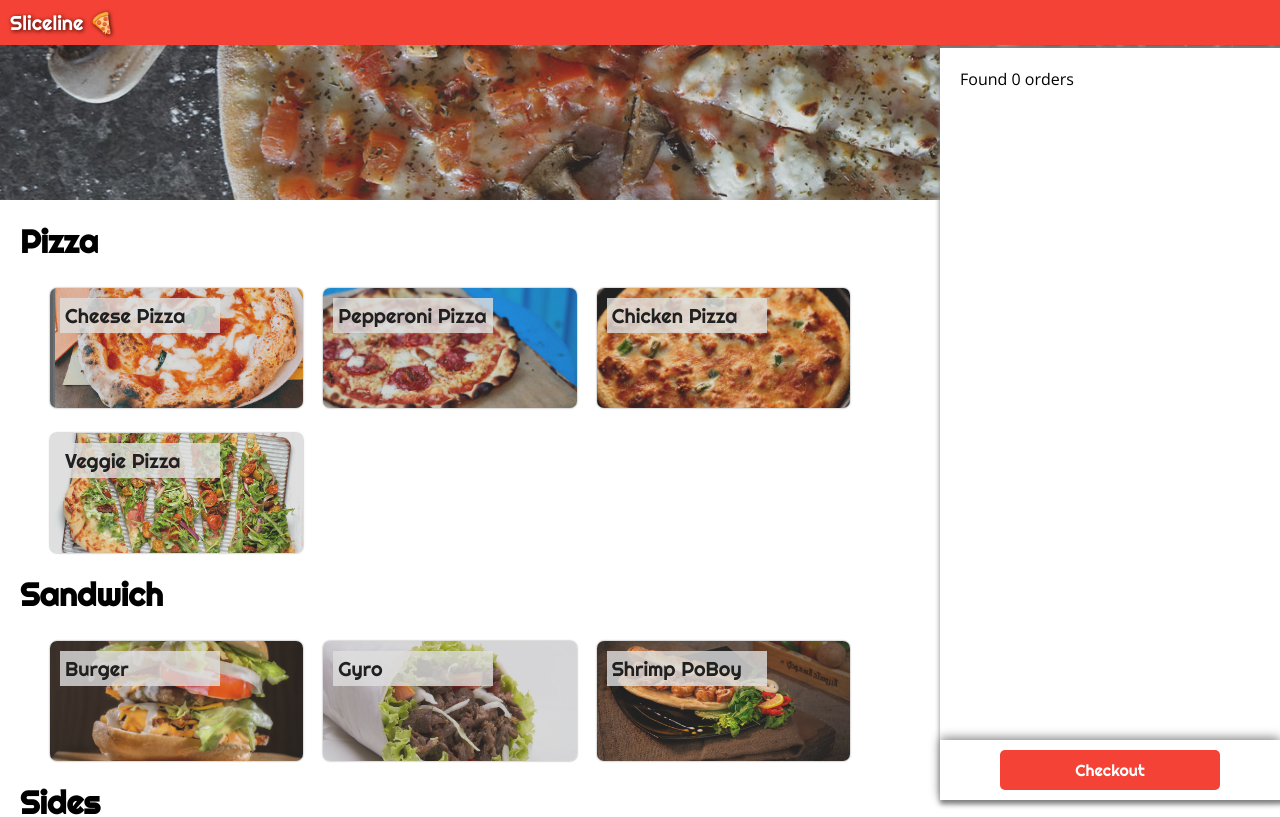
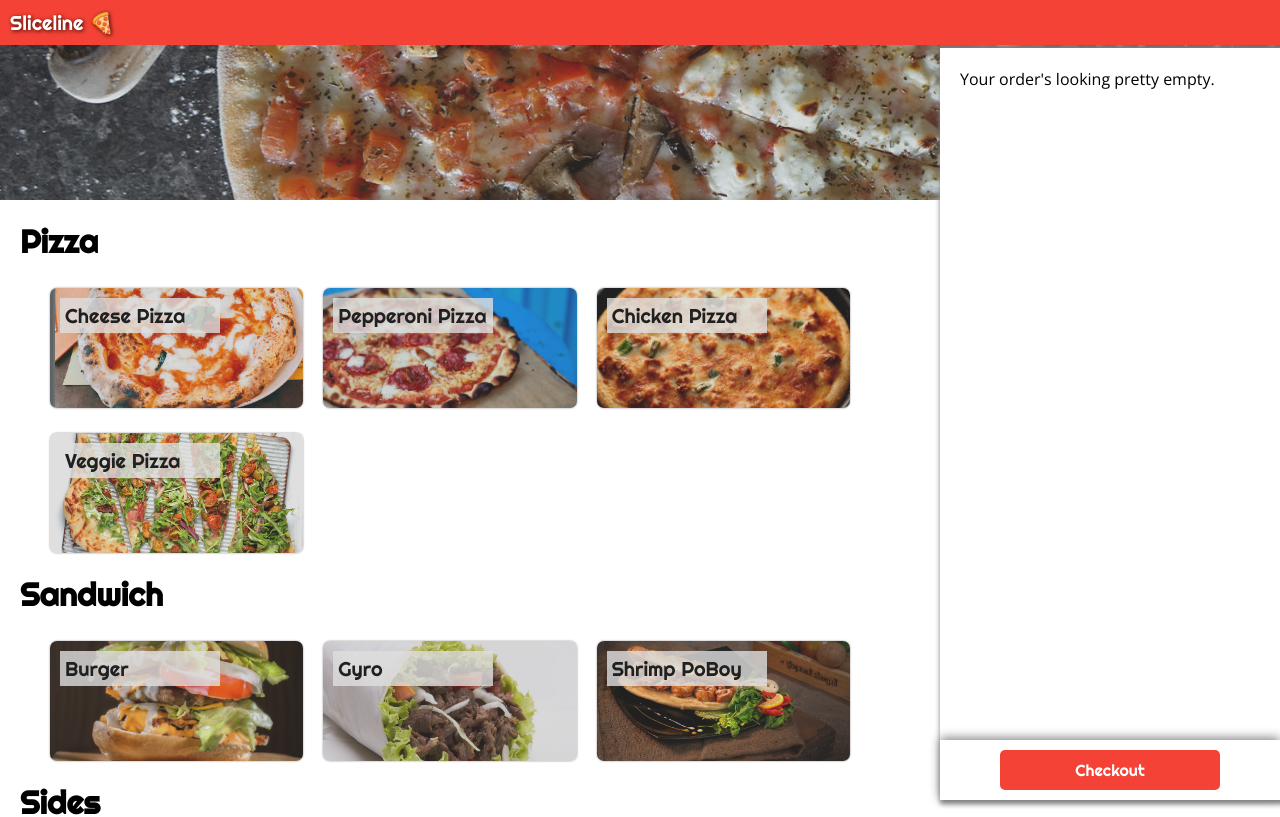
Before and after one commit to HansMoura20/Complete-Pizza-Website-ReactJs, a React (Create React App) app: page / in a window 1280 px wide. Shown: the top 817 px of the page. Built offline with nearby package versions, Linux system fonts and the light colour scheme.

Commit message:
List Orders

```diff
--- a/src/Order/Order.js
+++ b/src/Order/Order.js
@@ -20,15 +20,33 @@ const OrderContent = styled(DialogContent)`
   height: 100%;
 `;
 
+const OrderContainer = styled.div`
+  padding: 10px 0px;
+  border-bottom: 1px solid grey;
+`;
+
+const OrderItem = styled.div`
+  padding: 10px 0px;
+`;
+
 
 export function Order({orders}){
   return(
     <OrderStyled>
       {
-        orders.lenght === 0 ?
-        <OrderContent>Your order's looking pretty empty.</OrderContent>
-        :
-        <OrderContent>Found {orders.length} orders</OrderContent>
+        orders.length === 0 ? (
+          <OrderContent>Your order's looking pretty empty.</OrderContent>
+        ) : (
+          <OrderContent>{" "}<OrderContainer><h3>Your Order:</h3> </OrderContainer>{" "}
+          {orders.map(order => (
+            <OrderContainer>
+              <OrderItem>
+                {order.name}
+              </OrderItem>
+            </OrderContainer>
+          ))}
+          </OrderContent>
+        )
       }
       <DialogFooter>
         <ConfirmButton>Checkout</ConfirmButton>
```
